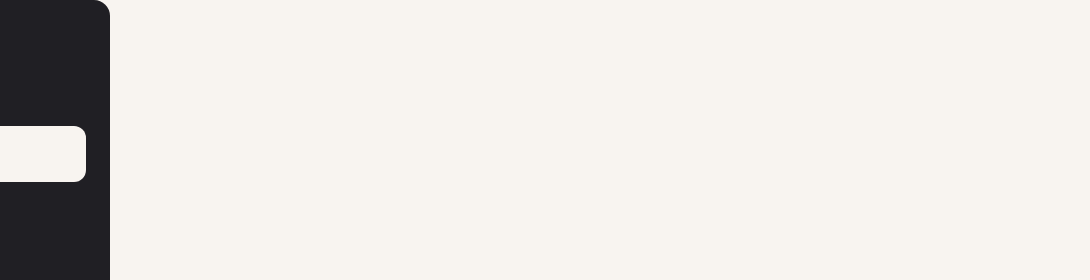
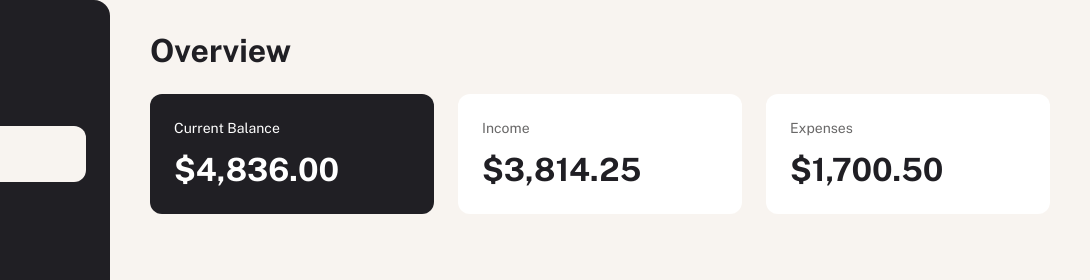
Before and after one commit to markopajic13/personal-finance-app, a website: page index.html in a window 1280 px wide. Shown: the top 280 px of the page, 190-1280 px from the left. Drawn offline with nearby package versions, Linux system fonts and the light colour scheme.

Commit message:
add balance cards

```diff
--- a/index.html
+++ b/index.html
@@ -87,7 +87,23 @@
           <span class="sidebar__text">Minimize Menu</span>
         </button>
       </aside>
-      <main class="main"></main>
+      <main class="main">
+        <h1 class="main__title">Overview</h1>
+        <article class="summary-card summary-card--dark">
+          <span class="summary-card__label">Current Balance</span>
+          <span class="summary-card__amount">$4,836.00</span>
+        </article>
+
+        <article class="summary-card">
+          <span class="summary-card__label">Income</span>
+          <span class="summary-card__amount">$3,814.25</span>
+        </article>
+
+        <article class="summary-card">
+          <span class="summary-card__label">Expenses</span>
+          <span class="summary-card__amount">$1,700.50</span>
+        </article>
+      </main>
     </div>
   </body>
 </html>
--- a/scss/main.scss
+++ b/scss/main.scss
@@ -66,5 +66,47 @@ body {
   align-items: center;
   gap: $spacing200;
   padding: $spacing200 $spacing400;
+}
 
+.main {
+  flex: 1;
+  padding: $spacing400 $spacing500;
+  display: grid;
+  grid-template-columns: repeat(12, 1fr);
+  gap: $spacing300;
+  align-content: start;
 }
+
+.main__title {
+  grid-column: 1/-1;
+  @include text-preset-1;
+  color: $grey900;
+}
+
+.summary-card {
+  grid-column: span 4;
+  background-color: $white;
+  padding: $spacing300;
+  border-radius: $spacing150;
+  display: flex;
+  flex-direction: column;
+  gap: $spacing150;
+
+  &__label {
+    @include text-preset-4;
+    color: $grey500;
+  }
+
+  &__amount {
+    @include text-preset-1;
+    color: $grey900;
+  }
+
+  &--dark {
+    background-color: $grey900;
+    .summary-card__label,
+    .summary-card__amount {
+      color: $white;
+    }
+  }
+}
```
Also changed, not shown: css/main.css, 1 other file.
